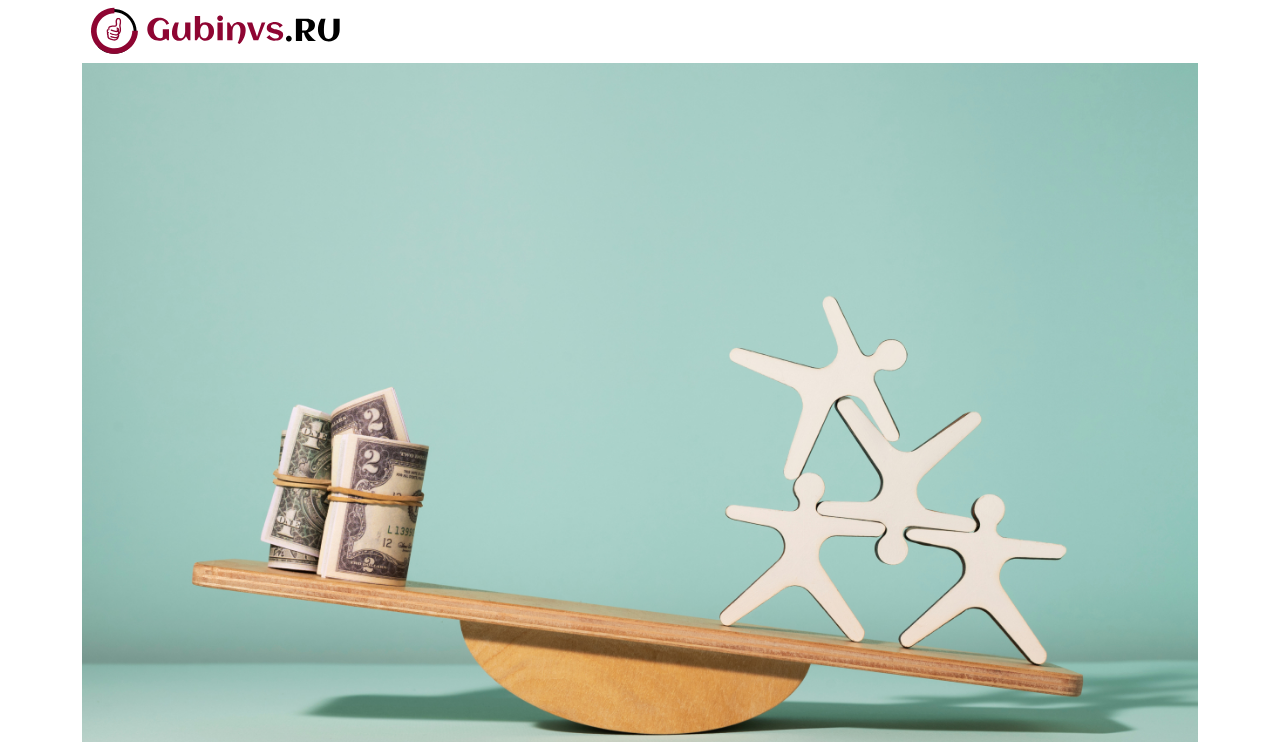
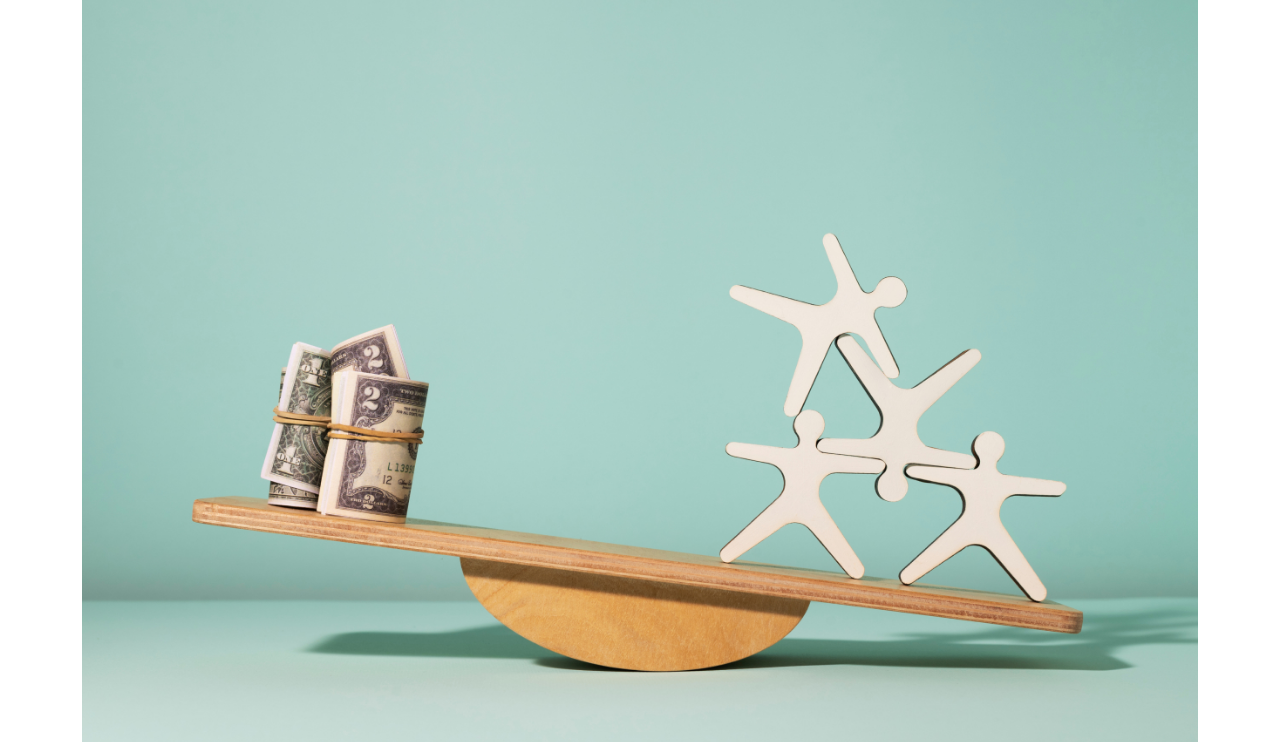
Before and after one commit to gubinvs/GVS-BLOG, a website: page src/muda.pug in a window 1280 px wide. Shown: the top 742 px of the page. Drawn offline with nearby package versions, Linux system fonts and the light colour scheme; files that its build step writes are made by us from their sources.

Commit message:
deleted heder for muda.pug

```diff
--- a/gulp/version.json
+++ b/gulp/version.json
@@ -1,3 +1,3 @@
 {
-    "main": "20230518212514"
+    "main": "20230522210308"
 }
--- a/src/muda.pug
+++ b/src/muda.pug
@@ -13,9 +13,9 @@ block doctype
 //- Вставил блок с будующим контентом
 block content
     .container
-        .header
-            a(href="https://gubinvs.ru")
-                img(src="../img/logo.svg", alt="Логотип палец вверх и надпись gubinvs.ru")
+        //- .header
+        //-     a(href="https://gubinvs.ru")
+        //-         img(src="../img/logo.svg", alt="Логотип палец вверх и надпись gubinvs.ru")
         img(src="img/main-img.jpg", alt="Ценность и люди на качелях перевешивают друг друга").img-fluid
         h1.main-title Как создавать ценность,<br> а не мУда?
     .container.text-block
```
Also changed, not shown: Compiled/muda.html, 6 other files.
